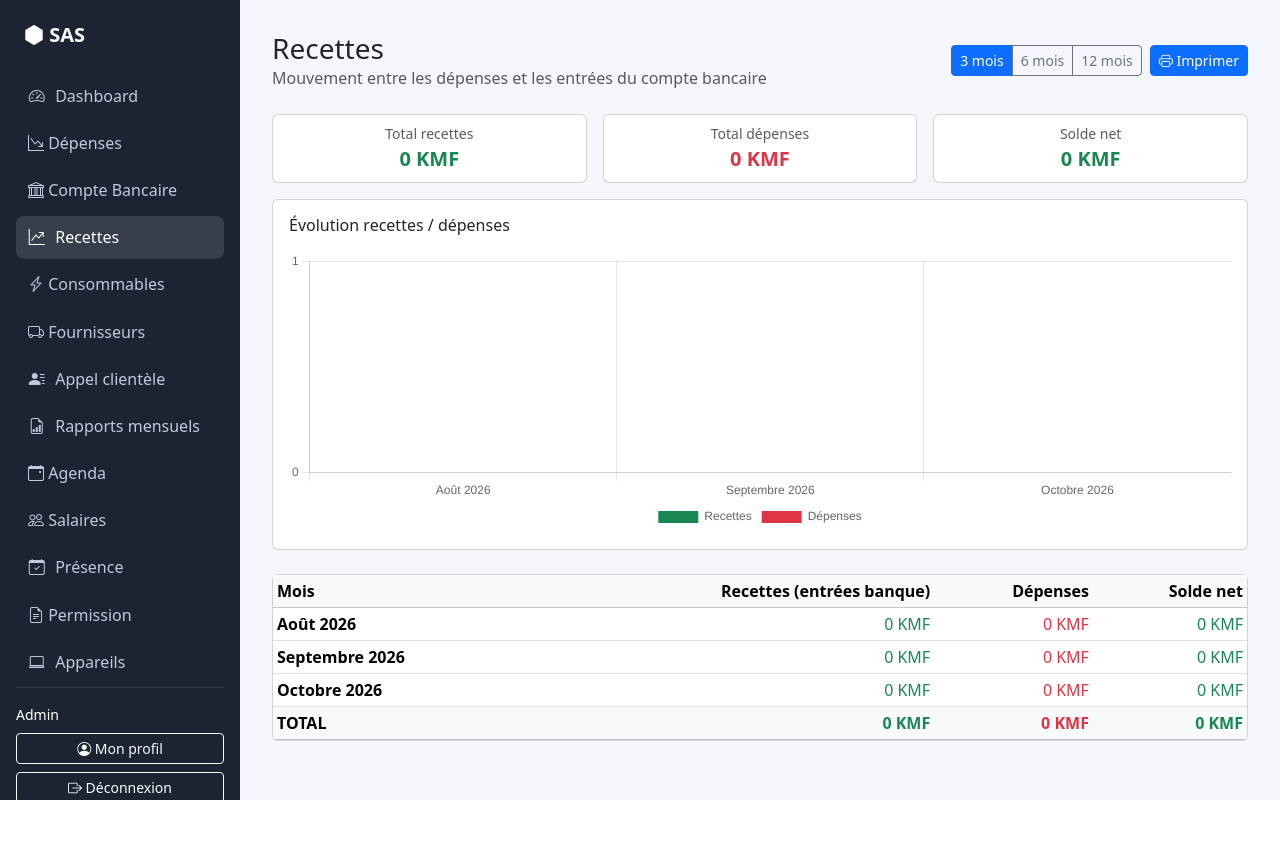
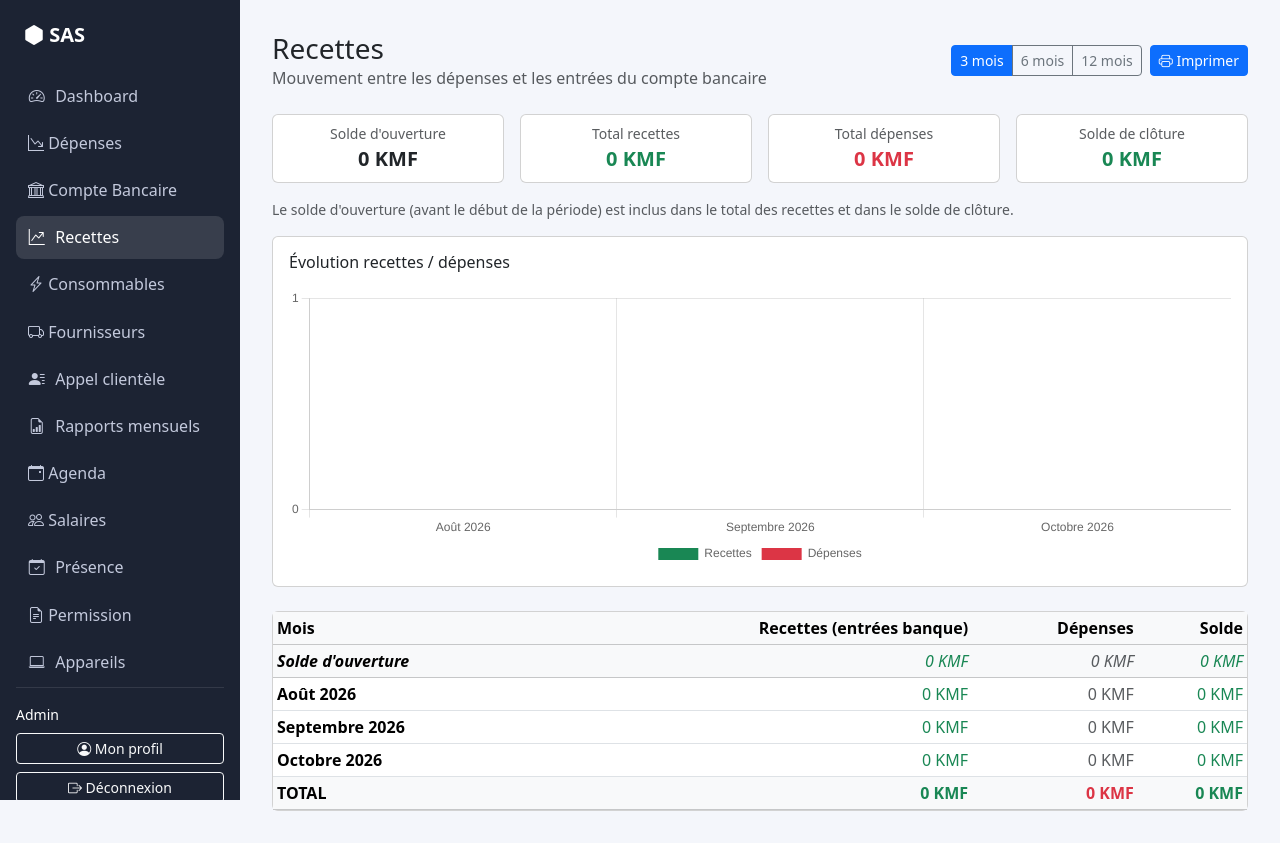
Before and after one commit to smartdev-km/sas, a Flask app: page /recettes/ in a window 1280 px wide. Before the commit the page ends 800 px from the top, so only its background shows below. Run offline with Flask 3, Linux system fonts and the light colour scheme; a user stored in the database is signed in; data comes from the database, SQL or seed files in the repository; data that the repository does not hold is empty.

Commit message:
Inclure le solde d'ouverture dans la page Recettes
Le solde d'ouverture du compte bancaire (avant le début de la période
affichée) est maintenant ajouté au total des recettes et reflété dans
le solde de clôture, pour que ces chiffres correspondent au solde
bancaire réel plutôt qu'au seul mouvement de la période.

Co-Authored-By: Claude Sonnet 5 <noreply@anthropic.com>

```diff
--- a/app/recettes.py
+++ b/app/recettes.py
@@ -7,6 +7,7 @@ from app import db
 from app.decorators import role_required
 from app.models import Depense, TransactionBancaire
 from app.constants import MOIS_FR
+from app.compte_bancaire import _solde_avant
 
 recettes_bp = Blueprint("recettes", __name__, url_prefix="/recettes")
 
@@ -50,17 +51,29 @@ def index():
         periode = 3
 
     mois, annee = today.month, today.year
-    lignes = []
+    lignes_mois = []
     for _ in range(periode):
         totaux = _totaux_mois(mois, annee)
-        lignes.append({
+        lignes_mois.append({
             "mois": mois,
             "annee": annee,
             "label": f"{MOIS_FR[mois - 1]} {annee}",
             **totaux,
         })
         mois, annee = _mois_precedent(mois, annee)
-    lignes.reverse()
+    lignes_mois.reverse()
+
+    premier_mois, premiere_annee = lignes_mois[0]["mois"], lignes_mois[0]["annee"]
+    solde_ouverture = _solde_avant(date(premiere_annee, premier_mois, 1))
+
+    ligne_ouverture = {
+        "label": "Solde d'ouverture",
+        "recettes": solde_ouverture,
+        "depenses": 0.0,
+        "solde": solde_ouverture,
+        "est_ouverture": True,
+    }
+    lignes = [ligne_ouverture] + lignes_mois
 
     total_recettes = sum(l["recettes"] for l in lignes)
     total_depenses = sum(l["depenses"] for l in lignes)
@@ -68,11 +81,13 @@ def index():
     return render_template(
         "recettes/index.html",
         lignes=lignes,
+        lignes_mois=lignes_mois,
         periode=periode,
         periodes=PERIODES_VALIDES,
+        solde_ouverture=solde_ouverture,
         total_recettes=total_recettes,
         total_depenses=total_depenses,
         total_solde=total_recettes - total_depenses,
-        periode_label=f"{lignes[0]['label']} – {lignes[-1]['label']}" if lignes else "",
+        periode_label=f"{lignes_mois[0]['label']} – {lignes_mois[-1]['label']}" if lignes_mois else "",
         now=datetime.now(),
     )
--- a/app/templates/recettes/index.html
+++ b/app/templates/recettes/index.html
@@ -34,7 +34,15 @@
 </div>
 
 <div class="row g-3 text-center mb-3">
-    <div class="col-4">
+    <div class="col-6 col-md-3">
+        <div class="card h-100">
+            <div class="card-body py-2">
+                <div class="text-muted small">Solde d'ouverture</div>
+                <div class="fw-semibold fs-5">{{ solde_ouverture|kmf }}</div>
+            </div>
+        </div>
+    </div>
+    <div class="col-6 col-md-3">
         <div class="card h-100">
             <div class="card-body py-2">
                 <div class="text-muted small">Total recettes</div>
@@ -42,7 +50,7 @@
             </div>
         </div>
     </div>
-    <div class="col-4">
+    <div class="col-6 col-md-3">
         <div class="card h-100">
             <div class="card-body py-2">
                 <div class="text-muted small">Total dépenses</div>
@@ -50,15 +58,16 @@
             </div>
         </div>
     </div>
-    <div class="col-4">
+    <div class="col-6 col-md-3">
         <div class="card h-100">
             <div class="card-body py-2">
-                <div class="text-muted small">Solde net</div>
+                <div class="text-muted small">Solde de clôture</div>
                 <div class="fw-semibold fs-5 {{ 'text-success' if total_solde >= 0 else 'text-danger' }}">{{ total_solde|kmf }}</div>
             </div>
         </div>
     </div>
 </div>
+<p class="text-muted small d-print-none">Le solde d'ouverture (avant le début de la période) est inclus dans le total des recettes et dans le solde de clôture.</p>
 
 <div class="card mb-4 d-print-none">
     <div class="card-body">
@@ -75,15 +84,15 @@
                     <th>Mois</th>
                     <th class="text-end">Recettes (entrées banque)</th>
                     <th class="text-end">Dépenses</th>
-                    <th class="text-end">Solde net</th>
+                    <th class="text-end">Solde</th>
                 </tr>
             </thead>
             <tbody>
                 {% for ligne in lignes %}
-                <tr>
+                <tr class="{% if ligne.est_ouverture %}table-light fst-italic{% endif %}">
                     <td class="fw-semibold">{{ ligne.label }}</td>
                     <td class="text-end text-success">{{ ligne.recettes|kmf }}</td>
-                    <td class="text-end text-danger">{{ ligne.depenses|kmf }}</td>
+                    <td class="text-end {{ 'text-danger' if ligne.depenses else 'text-muted' }}">{{ ligne.depenses|kmf }}</td>
                     <td class="text-end {{ 'text-success' if ligne.solde >= 0 else 'text-danger' }}">{{ ligne.solde|kmf }}</td>
                 </tr>
                 {% else %}
@@ -120,15 +129,15 @@
 {% block scripts %}
 <script src="https://cdn.jsdelivr.net/npm/chart.js@4.4.4/dist/chart.umd.min.js"></script>
 <script>
-    const lignes = {{ lignes | tojson }};
+    const lignesMois = {{ lignes_mois | tojson }};
 
     new Chart(document.getElementById('chartRecettes'), {
         type: 'bar',
         data: {
-            labels: lignes.map((l) => l.label),
+            labels: lignesMois.map((l) => l.label),
             datasets: [
-                { label: 'Recettes', data: lignes.map((l) => l.recettes), backgroundColor: '#198754' },
-                { label: 'Dépenses', data: lignes.map((l) => l.depenses), backgroundColor: '#dc3545' },
+                { label: 'Recettes', data: lignesMois.map((l) => l.recettes), backgroundColor: '#198754' },
+                { label: 'Dépenses', data: lignesMois.map((l) => l.depenses), backgroundColor: '#dc3545' },
             ],
         },
         options: {
```
